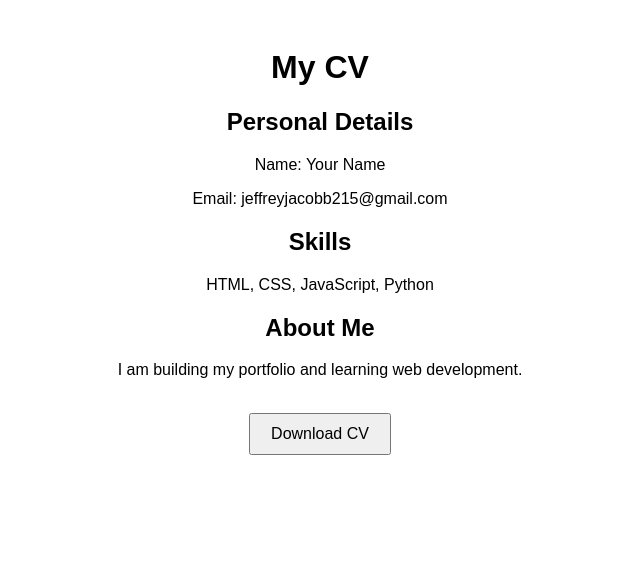
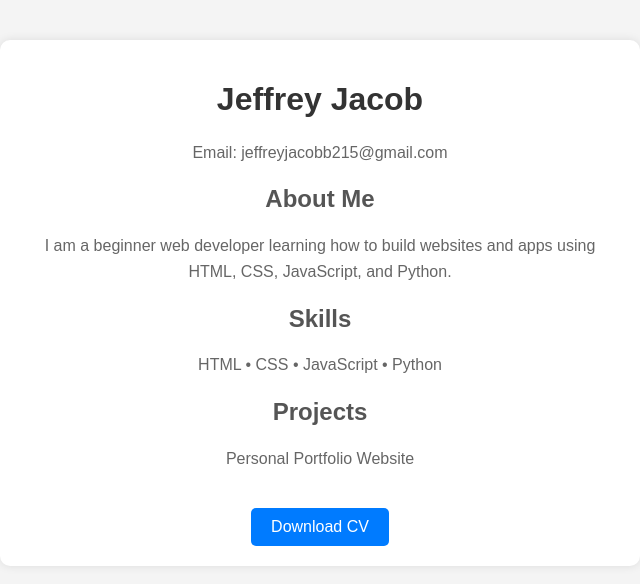
Before and after one commit to flhaidem-flade/portfolio, a plain HTML site: page cv.html in a window 1280 px wide. Shown: the whole page, without its empty margins (320-960 px from the left). Drawn offline with Linux system fonts and the light colour scheme.

Commit message:
Added clean CV design

```diff
--- a/cv.html
+++ b/cv.html
@@ -1,30 +1,81 @@
 <!DOCTYPE html>
-<html>
+<html lang="en">
 <head>
-    <title>My CV</title>
+    <meta charset="UTF-8">
+    <meta name="viewport" content="width=device-width, initial-scale=1.0">
+    <title>Jeffrey Jacob - CV</title>
+
+    <style>
+        body {
+            font-family: Arial, sans-serif;
+            background: #f4f4f4;
+            margin: 0;
+            padding: 0;
+            text-align: center;
+        }
+
+        .container {
+            background: white;
+            max-width: 600px;
+            margin: 40px auto;
+            padding: 20px;
+            border-radius: 10px;
+            box-shadow: 0 0 10px rgba(0,0,0,0.1);
+        }
+
+        h1 {
+            color: #333;
+        }
+
+        h2 {
+            color: #555;
+            margin-top: 20px;
+        }
+
+        p {
+            color: #666;
+            line-height: 1.6;
+        }
+
+        .btn {
+            display: inline-block;
+            margin-top: 20px;
+            padding: 10px 20px;
+            background: #007bff;
+            color: white;
+            text-decoration: none;
+            border-radius: 5px;
+        }
+
+        .btn:hover {
+            background: #0056b3;
+        }
+    </style>
+
 </head>
-<body style="font-family: Arial; text-align: center; padding: 20px;">
 
-    <h1>My CV</h1>
+<body>
 
-    <h2>Personal Details</h2>
-    <p>Name: Your Name</p>
+<div class="container">
+
+    <h1>Jeffrey Jacob</h1>
     <p>Email: jeffreyjacobb215@gmail.com</p>
 
+    <h2>About Me</h2>
+    <p>I am a beginner web developer learning how to build websites and apps using HTML, CSS, JavaScript, and Python.</p>
+
     <h2>Skills</h2>
-    <p>HTML, CSS, JavaScript, Python</p>
+    <p>HTML • CSS • JavaScript • Python</p>
 
-    <h2>About Me</h2>
-    <p>I am building my portfolio and learning web development.</p>
+    <h2>Projects</h2>
+    <p>Personal Portfolio Website</p>
 
-    <br>
+    <!-- Download button (downloads this CV page) -->
+    <a class="btn" href="cv.html" download>
+        Download CV
+    </a>
 
-    <!-- Download button (this will now download THIS same file) -->
-    <a href="cv.html" download>
-        <button style="padding: 10px 20px; font-size: 16px;">
-            Download CV
-        </button>
-    </a>
+</div>
 
 </body>
 </html>
```
